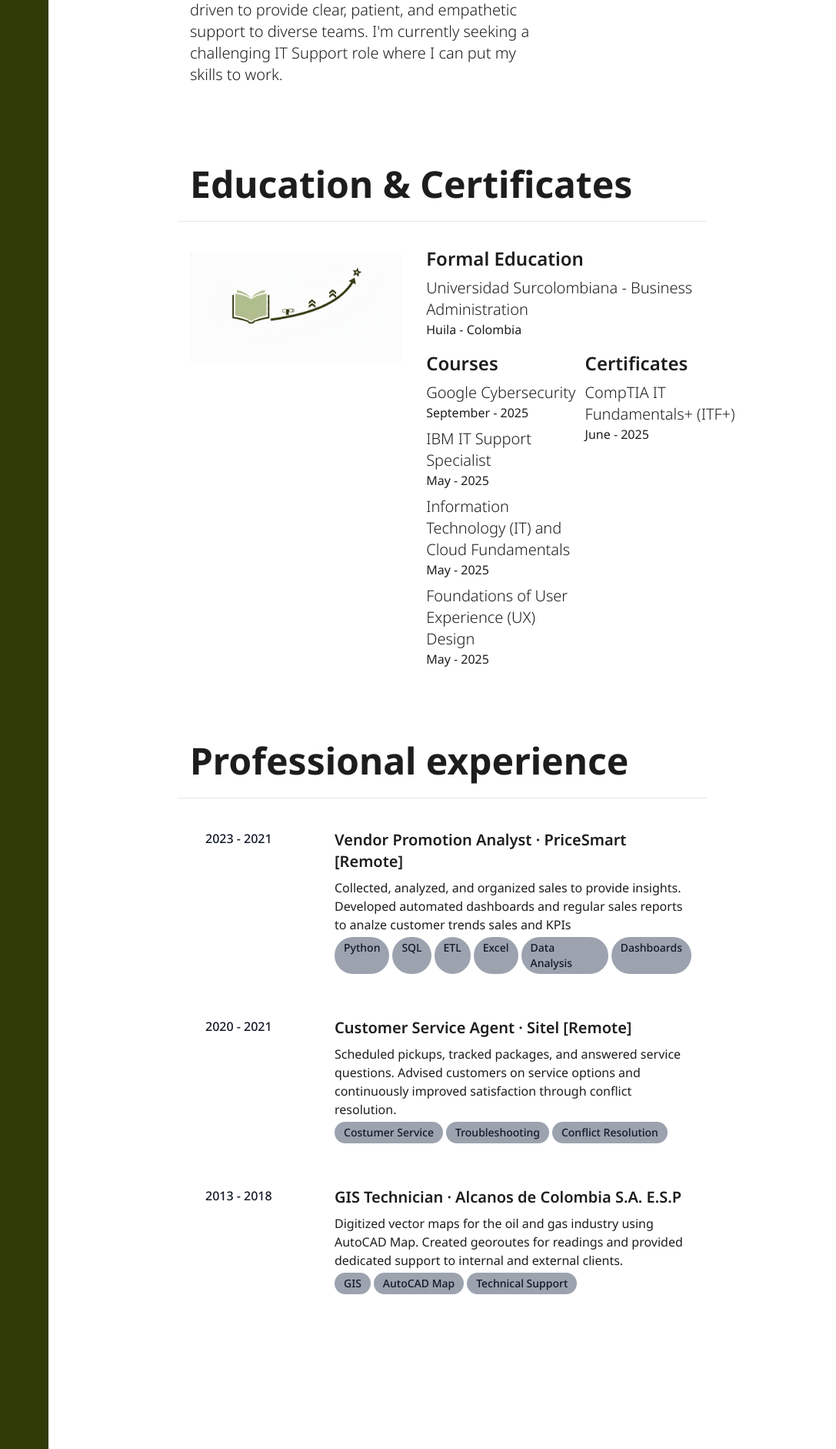
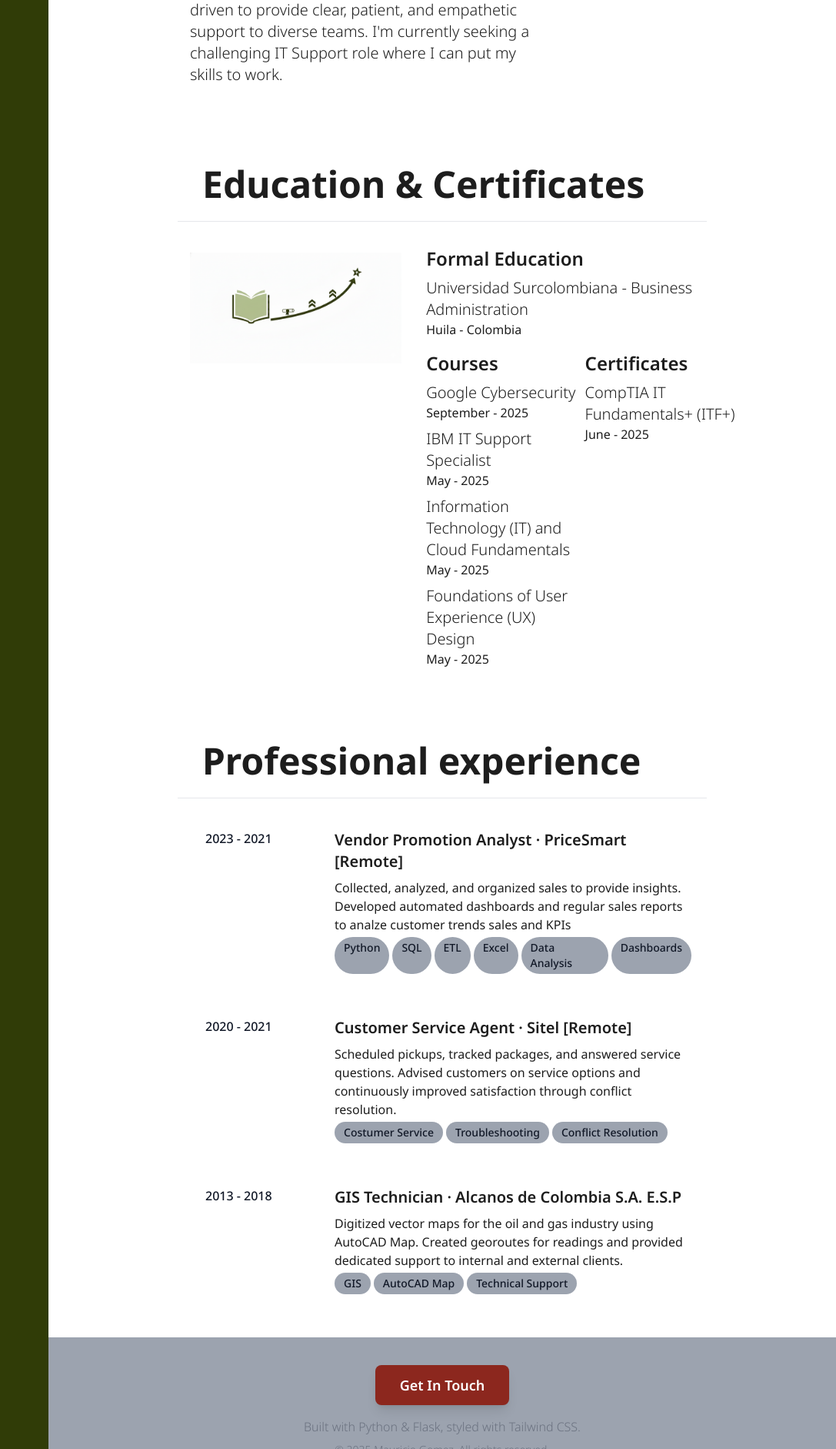
Before and after one commit to diemgomez/portfolio-mauricio, a Flask app: page /journey in a window 1280 px wide. Shown: the part 718-2600 px from the top of the page at 77% size, without its empty margins (193-1280 px from the left). Run offline with Flask 3, Linux system fonts and the light colour scheme.

Commit message:
footer added to the webpage

```diff
--- a/static/output.css
+++ b/static/output.css
@@ -741,6 +741,10 @@ video {
   margin-bottom: 0.25rem;
 }
 
+.mb-3 {
+  margin-bottom: 0.75rem;
+}
+
 .block {
   display: block;
 }
@@ -1114,6 +1118,11 @@ video {
   padding-right: 0.5rem;
 }
 
+.py-4 {
+  padding-top: 1rem;
+  padding-bottom: 1rem;
+}
+
 .pb-12 {
   padding-bottom: 3rem;
 }
@@ -1292,6 +1301,10 @@ video {
 .text-yellow-800 {
   --tw-text-opacity: 1;
   color: rgb(133 77 14 / var(--tw-text-opacity, 1));
+}
+
+.underline {
+  text-decoration-line: underline;
 }
 
 .opacity-0 {
--- a/templates/journey.html
+++ b/templates/journey.html
@@ -6,7 +6,7 @@
 <section class="mr-32 ml-32 mt-8 p-6 md:p-10">
 
     <!--Title-->
-    <h1 class="text-5xl font-bold text-[#1d1d1d] mt-12 mb-6 ml-4">My Journey</h1>
+    <h1 class="text-5xl font-bold text-[#1d1d1d] mt-12 mb-6 ml-8">My Journey</h1>
     <hr>
 
     <!--Content-->
@@ -42,7 +42,7 @@
 <section class="bg-white p-6 md:p-10">
     <div class="mr-32 ml-32">
         <!--TITLE-->
-        <h1 class="text-5xl font-bold text-[#1d1d1d] mt-4 mb-6 ml-4">Education & Certificates</h1>
+        <h1 class="text-5xl font-bold text-[#1d1d1d] mt-4 mb-6 ml-8">Education & Certificates</h1>
             <hr>
             <div class="flex flex-col md:flex-row md:gap-8 mt-4">
 
@@ -163,7 +163,7 @@
 <section class="bg-white p-6 md:p-10">
     <div class="mr-32 ml-32">
         <!--TITLE-->
-        <h1 class="text-5xl font-bold text-[#1d1d1d] mt-4 mb-6 ml-4">Professional experience</h1>
+        <h1 class="text-5xl font-bold text-[#1d1d1d] mt-4 mb-6 ml-8">Professional experience</h1>
         <hr>
 
         <!--VENDOR PROMOTION ANALYST-->
@@ -280,8 +280,23 @@
         </div>
     </div>
 </section>
-
-
-
-
+<footer class="bg-gray-400 py-3 mb-2">
+    <div class="text-center mb-3 mt-6">
+        <a href="mailto:zemog150790@gmail.com" class="inline-block bg-[#8C271E] text-white font-semibold py-3 px-8 rounded-lg shadow-lg hover:bg-[#8C271E]/90 transition duration-300 text-lg">
+            Get In Touch
+        </a>
+    </div>
+    <p class="text-center font-light text-gray-500 text-base mt-4 mb-2">
+        Built with Python & Flask, styled with Tailwind CSS.
+    </p>
+    <p class="text-center text-sm font-light text-gray-500">
+        © 2025 Mauricio Gomez. All rights reserved.
+    </p>
+    <p class="text-center text-sm font-light text-gray-500 mb-6">
+        Code licensed under the
+        <a href="https://opensource.org/licenses/MIT" target="blank" rel="noopener noreferrer" class="underline">
+            MIT License
+        </a>.
+    </p>
+</footer>
 {% endblock %}
```
